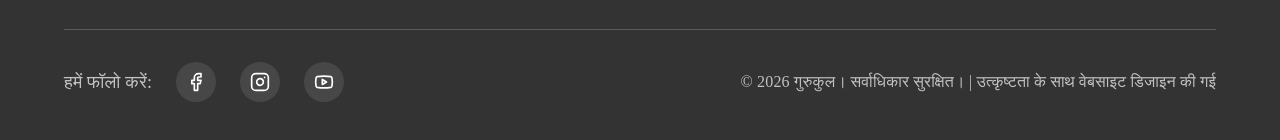
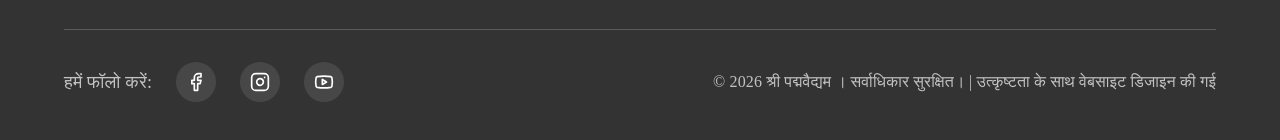
Before and after one commit to infotechopyra0-del/shreepadmavaidyam, a Next.js app: page / in a window 1280 px wide. Shown: the part 7557-7697 px from the top of the page. Built offline with nearby package versions, Linux system fonts and the light colour scheme; a web font is replaced by a local one.

Commit message:
Add New Features

```diff
--- a/app/gallery/page.tsx
+++ b/app/gallery/page.tsx
@@ -330,7 +330,7 @@ export default function GalleryPage() {
             >
               <Image
                 src="/images/studentsparticipatinginculturalactivities.png"
-                alt="Students participating in cultural activities"
+                alt="सांस्कृतिक गतिविधियों में भाग लेते छात्र"
                 width={896}
                 height={448}
                 className="w-full h-125 object-cover rounded-lg"
--- a/components/Footer.tsx
+++ b/components/Footer.tsx
@@ -135,7 +135,7 @@ export default function Footer() {
               ))}
             </div>
             <p className="font-open-sans text-[1rem] leading-normal tracking-[0.01em] font-normal text-[#FFFFFF]/70 text-center md:text-right">
-              © {new Date().getFullYear()} गुरुकुल। सर्वाधिकार सुरक्षित। | उत्कृष्टता के साथ वेबसाइट डिजाइन की गई
+              © {new Date().getFullYear()} श्री पद्मवैद्यम । सर्वाधिकार सुरक्षित। | उत्कृष्टता के साथ वेबसाइट डिजाइन की गई
             </p>
           </div>
         </div>
```
